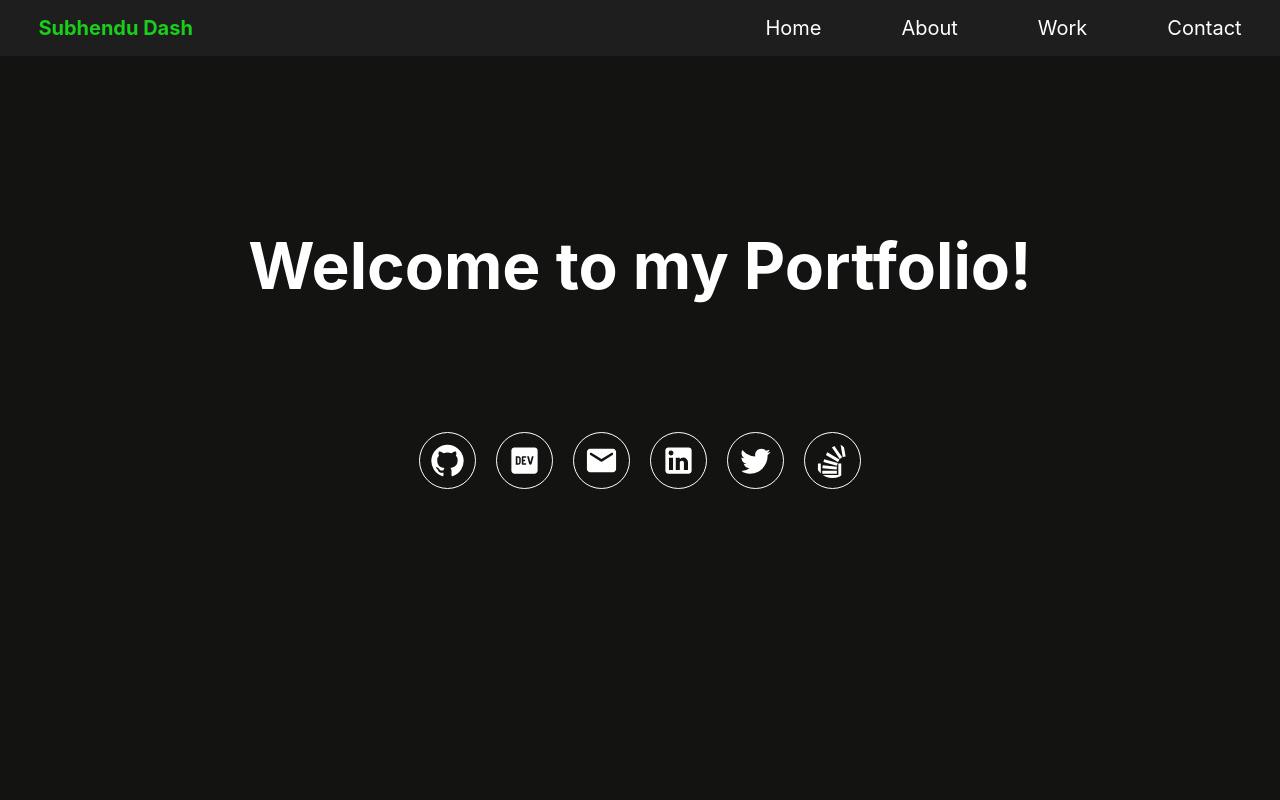
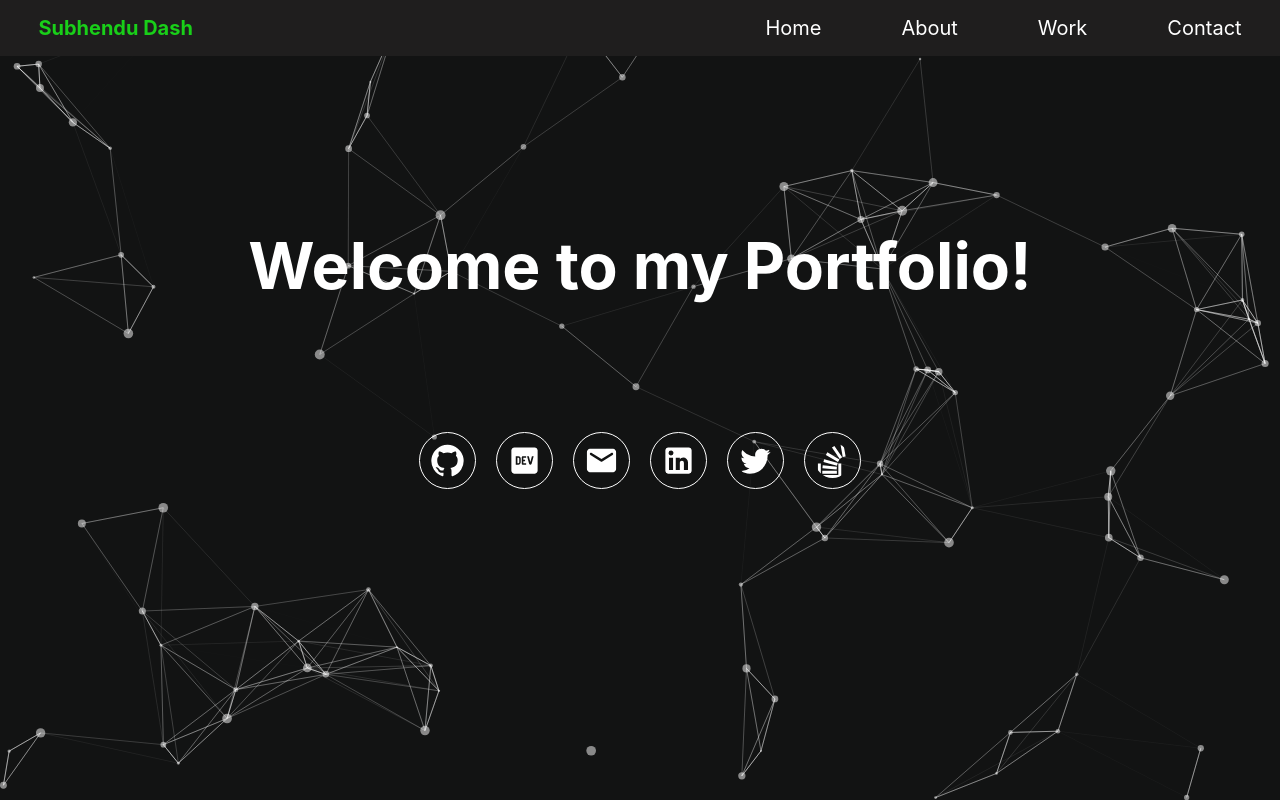
Before and after one commit to subhendudash02/subhendudash02.github.io, a React (Create React App) app: page /#/ in a window 1280 px wide. Built offline with nearby package versions, Linux system fonts and the light colour scheme.

Commit message:
add background animation

```diff
--- a/package.json
+++ b/package.json
@@ -16,6 +16,9 @@
     "react-dom": "^18.1.0",
     "react-router-dom": "^6.3.0",
     "react-scripts": "5.0.1",
+    "react-tsparticles": "^2.0.6",
+    "tsparticles": "^2.0.6",
+    "vanta": "^0.5.22",
     "web-vitals": "^2.1.4"
   },
   "scripts": {
--- a/src/components/Home.jsx
+++ b/src/components/Home.jsx
@@ -2,6 +2,7 @@
 
 import theme from '../utils/themes.js';
 import social from "../utils/social.js";
+import config_particle from "../utils/setParticle.js";
 
 import { ThemeProvider } from "@emotion/react";
 import GitHubIcon from '@mui/icons-material/GitHub';
@@ -11,10 +12,27 @@
 import TwitterIcon from '@mui/icons-material/Twitter';
 import { SvgIcon } from '@mui/material';
 
+import Particles from "react-tsparticles";
+import { loadFull } from "tsparticles";
+
 export default function Home() {
+    const particlesInit = async (main) => {
+        console.log(main);
+        await loadFull(main);
+      };
+
+    const particlesLoaded = (container) => {
+        console.log(container);
+    };
     return (
         <div className="home">
             <h1 className="mainHeading">Welcome to my Portfolio!</h1>
+            <Particles className="particles"
+                    id="tsparticles"
+                    init={particlesInit}
+                    loaded={particlesLoaded}
+                    options={config_particle} />
+
             <ThemeProvider theme={theme}>
                 <a href={social.github}><GitHubIcon className="socIcon" fontSize="large" color="primary" /></a>
                 <a href={social.devto}><LogoDevIcon className="socIcon" fontSize="large" color="primary" /></a>
--- a/src/styles/home.css
+++ b/src/styles/home.css
@@ -27,6 +27,15 @@
     transform: scale(1.5);
 }
 
+.particles{
+    position: fixed;
+    top: 0;
+    right: 0;
+    bottom: 0;
+    left: 0;
+    z-index: -1;
+}
+
 @media screen and (max-width: 768px) {
     .home {
         padding-top: 30%;
--- /dev/null
+++ b/src/utils/setParticle.js
@@ -0,0 +1,74 @@
+const config_particle = {
+    background: {
+      color: {
+        value: "#121313",
+      },
+    },
+    fpsLimit: 120,
+    interactivity: {
+      events: {
+        onClick: {
+          enable: true,
+          mode: "push",
+        },
+        onHover: {
+          enable: true,
+          mode: "repulse",
+        },
+        resize: true,
+      },
+      modes: {
+        push: {
+          quantity: 4,
+        },
+        repulse: {
+          distance: 200,
+          duration: 0.4,
+        },
+      },
+    },
+    particles: {
+      color: {
+        value: "#ffffff",
+      },
+      links: {
+        color: "#ffffff",
+        distance: 150,
+        enable: true,
+        opacity: 0.5,
+        width: 1,
+      },
+      collisions: {
+        enable: true,
+      },
+      move: {
+        direction: "none",
+        enable: true,
+        outModes: {
+          default: "bounce",
+        },
+        random: false,
+        speed: 6,
+        straight: false,
+      },
+      number: {
+        density: {
+          enable: true,
+          area: 800,
+        },
+        value: 80,
+      },
+      opacity: {
+        value: 0.5,
+      },
+      shape: {
+        type: "circle",
+      },
+      size: {
+        value: { min: 1, max: 5 },
+      },
+    },
+    detectRetina: true,
+}
+
+export default config_particle;
```
Also changed, not shown: 1 other file (tests, documents, lock files or other folders).
